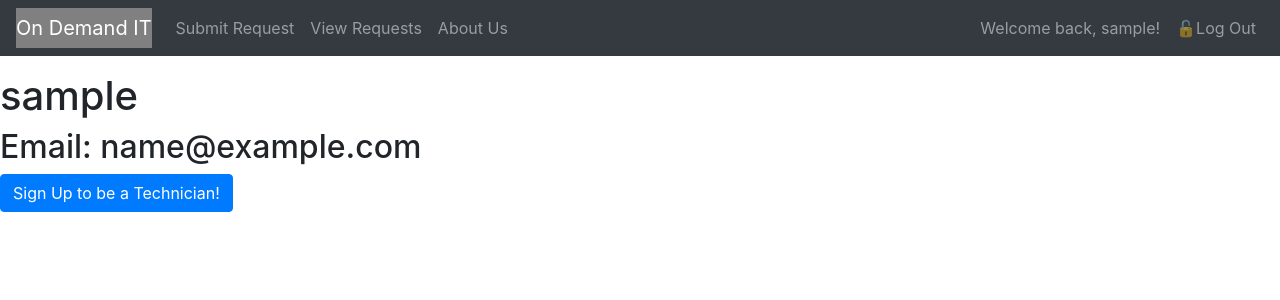
After one commit to ChicoState/ODIT, a Django app: page /profile.html in a window 1280 px wide. The commit adds this page. Shown: the top 300 px of the page. Run offline with Django 3.2, Linux system fonts and the light colour scheme; the visitor is signed in with stand-in values (Sample User, id 1); data comes from the database, SQL or seed files in the repository; parts of the project's set-up code (start-up, migrations or seed data) failed here and were passed over; some libraries are stand-ins or nearby versions.

Commit message:
Added profile page, technician sign-up, foreign-key relationships, and issue assignment. Closes #1 Closes #7 Closes #8

```diff
--- a/myapp/models.py
+++ b/myapp/models.py
@@ -9,8 +9,8 @@ class Issue_Model(models.Model):
     description = models.CharField(max_length=240, null=True)
     issue_type = models.IntegerField()
     date_created = models.DateField(auto_now_add=True)
-    assigned_user = models.CharField(max_length=50, null=True)
-    affected_user = models.CharField(max_length=50, null=True)
+    assigned_user = models.ForeignKey(User, on_delete=models.SET_NULL, null=True, related_name='assigned_user')
+    affected_user = models.ForeignKey(User, on_delete=models.CASCADE, related_name='affected_user')
     is_solved = models.BooleanField(null=True) # 0 for unsolved, 1 for solved
 
 class Profile(models.Model):
--- a/myapp/templates/base.html
+++ b/myapp/templates/base.html
@@ -20,7 +20,7 @@
 			</ul>
 			<ul class="nav navbar-nav ml-auto">
 				{% if user.is_authenticated %}
-					<li class="nav-item"><span class="nav-link">Welcome back, {{ user }}!</span></li>
+					<li class="nav-item"><a class="nav-link" href="/profile.html">Welcome back, {{ user }}!</a></li>
 					<li class="nav-item"><a class="nav-link" href="/logout">🔓<span></span>Log Out</a></li>
 				{% else %}
 					<li class="nav-item"><a class="nav-link" href="/register"><span>👤</span>Sign Up</a></li>
--- /dev/null
+++ b/myapp/templates/profile.html
@@ -0,0 +1,15 @@
+{% extends "base.html" %}
+{% block content %}
+
+{% load static %}
+
+<h1>{{ user_name }}</h1>
+<h2>Email: {{ email }}</h2>
+{% if is_technician %}
+<h2>Bio:</h2>
+<p>{{ bio }}</p>
+{% else %}
+<a class="btn btn-primary" href="/profile/become_technician">Sign Up to be a Technician!</a>
+{% endif %}
+
+{% endblock %}
--- a/myapp/templates/viewissues.html
+++ b/myapp/templates/viewissues.html
@@ -33,6 +33,7 @@
             <li>Assigned_user: {{ i.assigned_user }}</li>
             <li>Affected_user: {{ i.affected_user }}</li>
             <li>Is_solved?: {{ i.is_solved }}</li><br>
+			{% if is_technician and user != i.assigned_user and user != i.affected_user %}<li><a class="btn btn-secondary" href="/viewissues/assign/{{i.id}}">Assign Myself</a></li>{% endif %}
             {% endfor %}
         </div>
     </div>
--- a/myapp/urls.py
+++ b/myapp/urls.py
@@ -24,7 +24,10 @@ urlpatterns = [
     path('index.html', views.index),
     path('submit.html', views.submit),
     path('viewissues.html', views.viewissues),
+	path('viewissues/assign/<int:issue_id>', views.self_assign),
     path('aboutodit.html', views.about),
+	path('profile.html',views.profile_page),
+	path('profile/become_technician',views.become_technician),
     path('login/', auth_views.LoginView.as_view()),
     path('register/', views.register),
     path('logout/', views.logoff)
--- a/myapp/views.py
+++ b/myapp/views.py
@@ -2,6 +2,7 @@ from django.shortcuts import render, HttpResponse, redirect
 from django.db.models import Q #allows complex query lookups
 from django.contrib.auth.decorators import login_required
 from django.contrib.auth import logout
+from django.core.exceptions import ObjectDoesNotExist
 
 from . import models
 from . import forms
@@ -22,7 +23,7 @@ def submit(request):
 	if request.method == "POST":
 		form = forms.IssueForm(request.POST)
 		if form.is_valid():
-			form.save()
+			form.save(request.user) #pass in user for foreign key relationship
 			form = forms.IssueForm()
 	else:
 		form = forms.IssueForm()
@@ -61,8 +62,20 @@ def viewissues(request):
 		"title":"ODIT - View Requests",
 		"issues_list":issues_list,
 		"form":form,
+		"is_technician": models.Profile.objects.get(user__exact=request.user).user_type,
 	}
 	return render(request, "viewissues.html", context=context)
+
+@login_required
+def self_assign(request,issue_id):
+	if models.Profile.objects.get(user__exact=request.user).user_type: #confirm that user is a technician
+		try:
+			this_issue = models.Issue_Model.objects.get(id__exact=issue_id)
+			this_issue.assigned_user = request.user
+			this_issue.save()
+		except ObjectDoesNotExist:
+			pass
+	return redirect("/viewissues.html")
 
 def about(request):
 	context = {
@@ -88,3 +101,25 @@ def register(request):
 def logoff(request):
 	logout(request)
 	return redirect("/login")
+
+@login_required
+def profile_page(request):
+	this_user = models.Profile.objects.get(user__exact=request.user)
+	context = {
+		"title": "ODIT - {}".format(request.user.username),
+		"user_name": request.user.username,
+		"bio": this_user.bio,
+		"email": request.user.email,
+		"is_technician": this_user.user_type,
+    }
+	return render(request, "profile.html", context=context)
+
+@login_required
+def become_technician(request):
+	try:
+		this_user = models.Profile.objects.get(user__exact=request.user)
+		this_user.user_type = True
+		this_user.save()
+	except ObjectDoesNotExist:
+		pass
+	return redirect("/profile.html")
```
Also changed, not shown: myapp/forms.py (+5 -2 lines).
